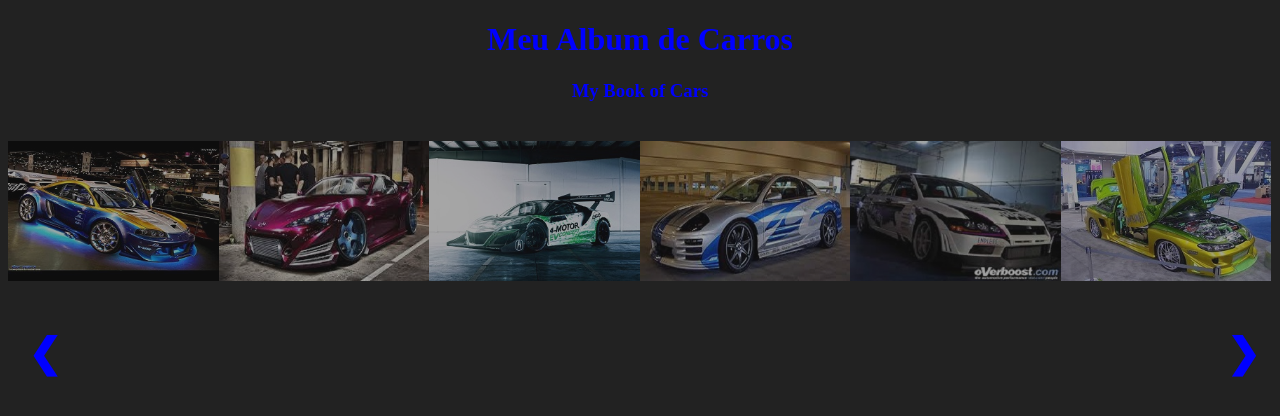
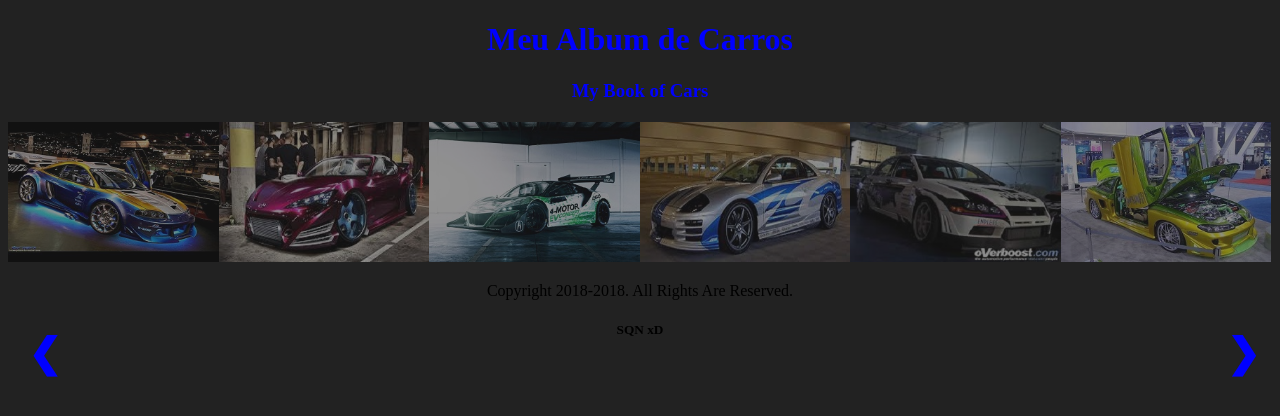
Before and after one commit to allanpatrick1/BookCars, a plain HTML site: page web/index.html in a window 1280 px wide. Drawn offline with Linux system fonts and the light colour scheme.

Commit message:
Algumas edições de css e javascript;

```diff
--- a/web/CSS/css.css
+++ b/web/CSS/css.css
@@ -75,8 +75,8 @@ h3{
 .caption-container {
   text-align: center;
   background-color: #222;
-  padding: 2px 16px;
   color: #0000FF;
+  font-size: 20px;
 }
 
 .row:after {
@@ -93,7 +93,7 @@ h3{
 
 /* Add a transparency effect for thumnbail images */
 .demo {
-  opacity: 0.6;
+  opacity: 0.5;
 }
 
 .active,
--- a/web/index.html
+++ b/web/index.html
@@ -82,3 +82,8 @@
         <img class="demo cursor" src="imagens/car6.jpg" style="width:100%" onclick="currentSlide(6)" alt="Snowy Mountains">
         </div>
     </div>
+
+    <footer class="container-fluid text-center">
+        <center><p>Copyright 2018-2018. All Rights Are Reserved.</p>
+            <h5>SQN xD</h5></center>
+    </footer>
```
